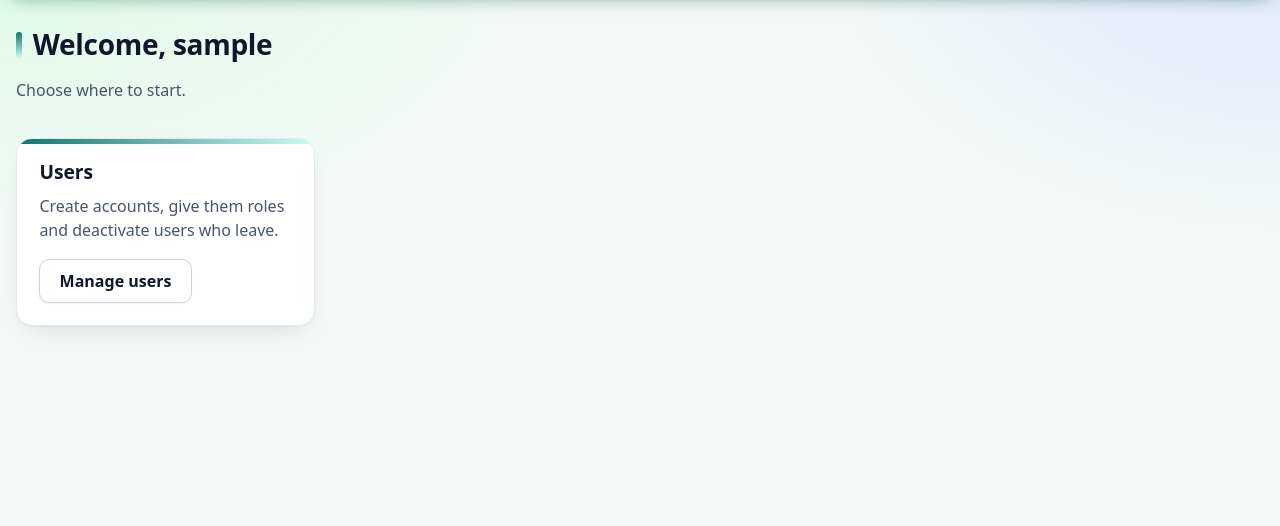
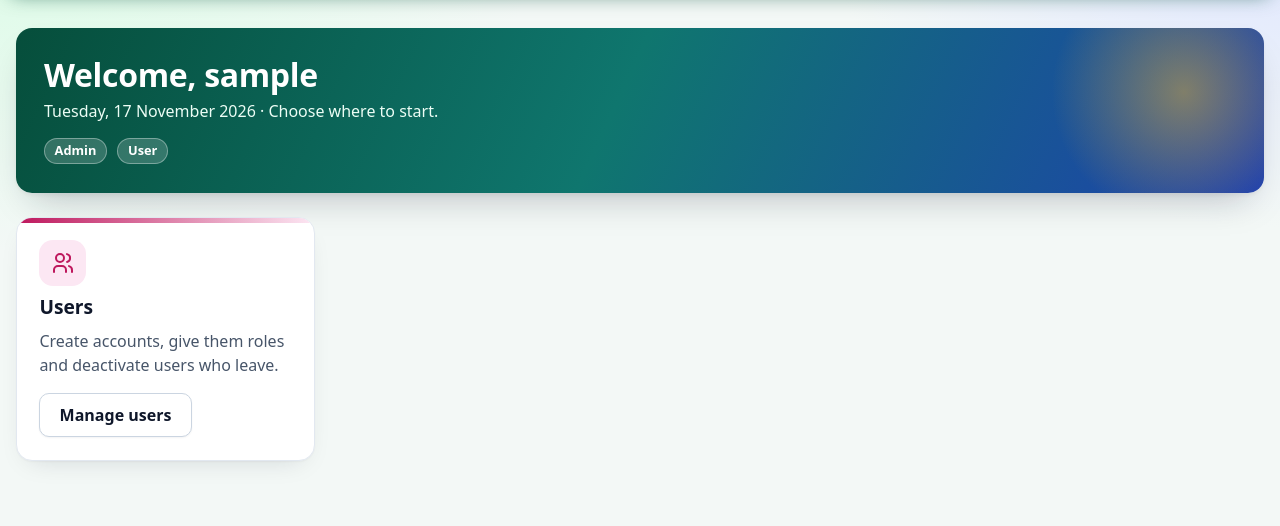
Before and after one commit to ami-JANI/smartmart, a Spring Boot app: page / in a window 1280 px wide. Shown: the part 64-590 px from the top of the page. Run offline with Spring Boot 4, Linux system fonts and the light colour scheme; the visitor is signed in with stand-in values (Sample User, id 1); some of the project's set-up classes (security, data sources, template engines, error pages and the like) are left out, and stand-ins take their place.

Commit message:
feat(ui): add a welcome banner and coloured cards to home and login
The home page opens with a gradient banner showing the user, today's
date and their roles, then one card per part of the shop with a
coloured icon tile; the alerts card shows the open count in large
numbers, and the cashier's till card is a filled green block. The login
card gets the same gradient banner with the SmartMart logo.

Refs: SCRUM-38

```diff
--- a/src/main/resources/templates/home.html
+++ b/src/main/resources/templates/home.html
@@ -1,7 +1,8 @@
 <!DOCTYPE html>
 <!--/*
-  Home page every user reaches after logging in (FR-AUTH-1). One card for each part of
-  SmartMart the user's roles may open, in the order a shift usually needs them.
+  Home page every user reaches after logging in (FR-AUTH-1). A welcome banner, then one
+  card for each part of SmartMart the user's roles may open, in the order a shift usually
+  needs them. Each card takes its colour from data-section, like the pages it opens.
 
   Model attributes (all global, see layout/base.html)
     username        the logged-in user
@@ -21,51 +22,58 @@
       th:with="cashier=${roles != null and roles.contains('CASHIER')},
                staff=${roles != null and roles.contains('INVENTORY_STAFF')},
                manager=${roles != null and roles.contains('MANAGER')},
-               admin=${roles != null and roles.contains('ADMIN')}">
-    <div class="page-header home-header">
-        <div>
-            <h1 th:text="'Welcome, ' + ${username}">Welcome, user</h1>
-            <p class="muted">Choose where to start.</p>
+               admin=${roles != null and roles.contains('ADMIN')},
+               alerts=${openAlertCount != null ? openAlertCount : 0}">
+    <section class="home-hero">
+        <h1 th:text="'Welcome, ' + ${username}">Welcome, user</h1>
+        <p th:text="${#temporals.format(#temporals.createNow(), 'EEEE, d MMMM yyyy')} + ' · Choose where to start.'">Monday, 17 November 2026 · Choose where to start.</p>
+        <div class="home-roles" aria-label="Your roles">
+            <span class="badge" th:each="role : ${roles}"
+                  th:text="${#strings.replace(#strings.capitalize(#strings.toLowerCase(role)), '_', ' ')}">Cashier</span>
         </div>
-    </div>
+    </section>
 
     <ul class="home-grid">
-        <li class="home-card home-card-primary" th:if="${cashier}">
+        <li class="home-card home-card-primary" data-section="pos" th:if="${cashier}">
+            <span class="home-icon"><svg th:replace="~{fragments/icons :: icon('cart')}"></svg></span>
             <h2>Point of sale</h2>
             <p>Scan items, apply a discount, take cash and show the invoice.</p>
             <a class="btn btn-primary btn-large" th:href="@{/pos}" href="/pos" autofocus>Start a sale</a>
         </li>
 
-        <li class="home-card" th:if="${staff or manager}">
+        <li class="home-card" data-section="products" th:if="${staff or manager}">
+            <span class="home-icon"><svg th:replace="~{fragments/icons :: icon('box')}"></svg></span>
             <h2>Products and stock</h2>
             <p th:if="${staff}">Add products, record deliveries and check stock.</p>
             <p th:unless="${staff}">Check stock levels and batch expiry dates.</p>
             <a class="btn btn-secondary" th:href="@{/products}" href="/products">Open products</a>
         </li>
 
-        <li class="home-card" th:if="${staff or manager}">
-            <h2>Stock alerts
-                <span class="badge badge-warn" th:if="${openAlertCount != null and openAlertCount > 0}"
-                      th:text="${openAlertCount} + ' open'">2 open</span>
-            </h2>
-            <p th:if="${openAlertCount != null and openAlertCount > 0}">Products low on stock and batches close to expiry.</p>
-            <p th:unless="${openAlertCount != null and openAlertCount > 0}">No open alerts. Stock and expiry dates are fine.</p>
+        <li class="home-card" data-section="alerts" th:if="${staff or manager}">
+            <span class="home-icon"><svg th:replace="~{fragments/icons :: icon('bell')}"></svg></span>
+            <h2>Stock alerts</h2>
+            <p th:if="${alerts > 0}"><span class="home-count" th:text="${alerts}">4</span>
+                <span th:text="${alerts == 1} ? ' open alert: low stock or close to expiry.' : ' open alerts: low stock and batches close to expiry.'">open alerts</span></p>
+            <p th:unless="${alerts > 0}">No open alerts. Stock and expiry dates are fine.</p>
             <a class="btn btn-secondary" th:href="@{/alerts}" href="/alerts">See alerts</a>
         </li>
 
-        <li class="home-card" th:if="${staff}">
+        <li class="home-card" data-section="categories" th:if="${staff}">
+            <span class="home-icon"><svg th:replace="~{fragments/icons :: icon('tag')}"></svg></span>
             <h2>Categories</h2>
             <p>Arrange the category tree products belong to.</p>
             <a class="btn btn-secondary" th:href="@{/categories}" href="/categories">Open categories</a>
         </li>
 
-        <li class="home-card" th:if="${staff}">
+        <li class="home-card" data-section="suppliers" th:if="${staff}">
+            <span class="home-icon"><svg th:replace="~{fragments/icons :: icon('truck')}"></svg></span>
             <h2>Suppliers</h2>
             <p>Keep supplier contacts up to date.</p>
             <a class="btn btn-secondary" th:href="@{/suppliers}" href="/suppliers">Open suppliers</a>
         </li>
 
-        <li class="home-card" th:if="${admin}">
+        <li class="home-card" data-section="users" th:if="${admin}">
+            <span class="home-icon"><svg th:replace="~{fragments/icons :: icon('users')}"></svg></span>
             <h2>Users</h2>
             <p>Create accounts, give them roles and deactivate users who leave.</p>
             <a class="btn btn-secondary" th:href="@{/users}" href="/users">Manage users</a>
```
Also changed, not shown: src/main/resources/templates/login.html (+7 -0 lines).
